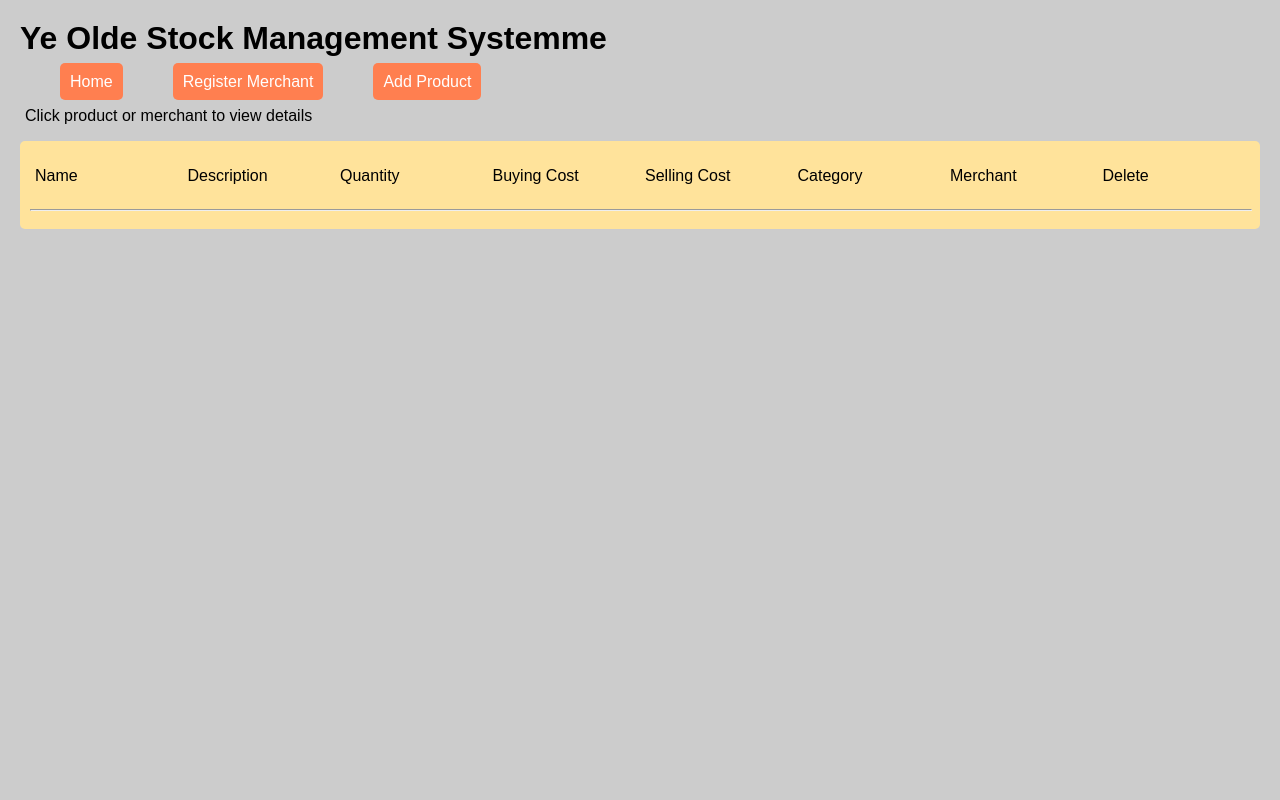
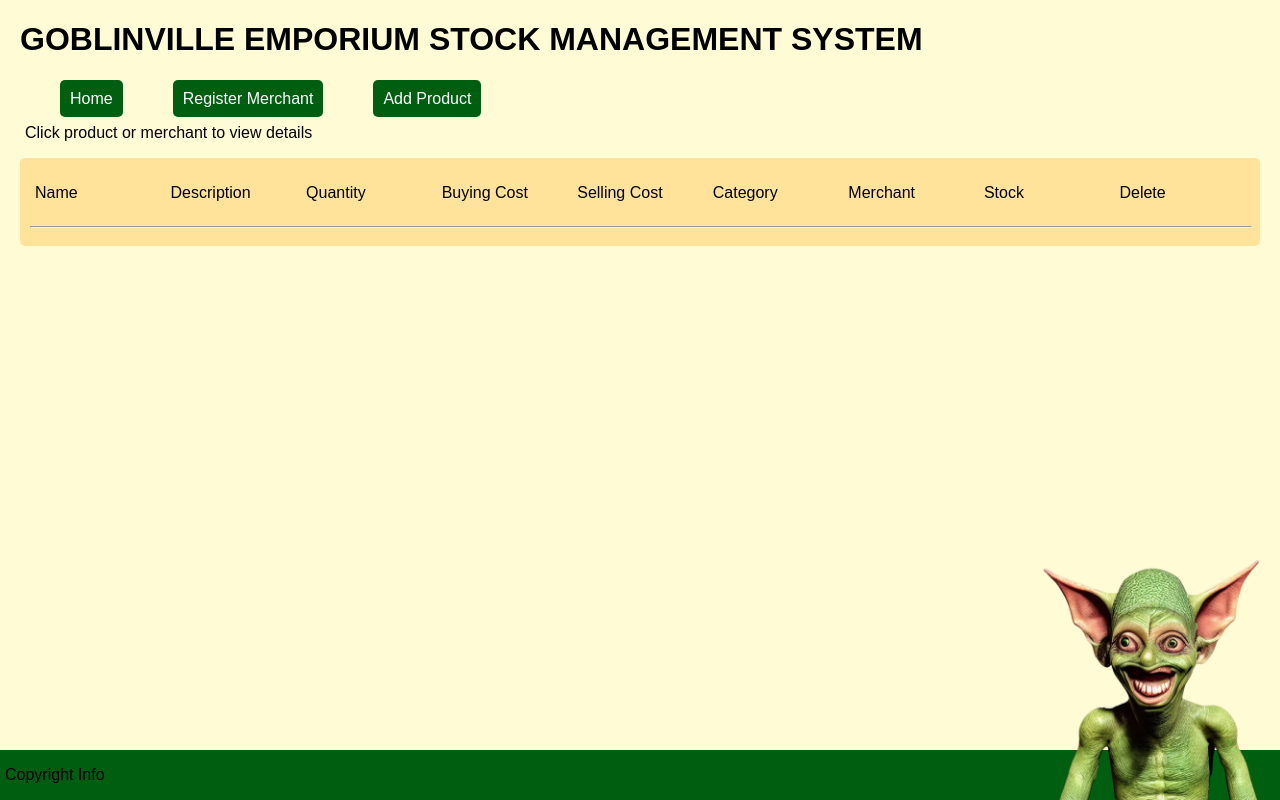
Before and after one commit to UhOhSpiders/shop_inventory, a Flask app: page / in a window 1280 px wide. Run offline with Flask 3, Linux system fonts and the light colour scheme; data that the repository does not hold is empty; some libraries are stand-ins or nearby versions.

Commit message:
mvp reached

```diff
--- a/console.py
+++ b/console.py
@@ -7,10 +7,10 @@ import repositories.merchant_repository as merchant_repository
 
 product_repository.delete_all()
 merchant_repository.delete_all()
-merchant_1 = Merchant('Grogg', 'Chaotic', 'Good')
+merchant_1 = Merchant('Grogg', 'Chaotic', 'Good', 'grogg@gmail.com')
 merchant_repository.save(merchant_1)
-product_1 = Product('Lolipop', 'melted', 12, 10, 12, 'misc', 10, merchant_1)
-product_2 = Product('Pocket Lint', 'useless', 12, 2, 2, 'misc', 10, merchant_1)
+product_1 = Product('Lolipop', 'melted', 12.50, 10, 12, 'misc', 10, merchant_1)
+product_2 = Product('Pocket Lint', 'useless', 12.32, 2, 2, 'misc', 10, merchant_1)
 product_repository.save(product_1)
 product_repository.save(product_2)
 # merchant_repository.select(21)
--- a/controllers/products_controller.py
+++ b/controllers/products_controller.py
@@ -72,7 +72,8 @@ def create_merchant():
     merchant_name = request.form['merchant_name']
     ethics = request.form['ethics']
     morals = request.form['morals']
-    merchant = Merchant(merchant_name, ethics, morals)
+    email = request.form['email']
+    merchant = Merchant(merchant_name, ethics, morals, email)
     merchant_repository.save(merchant)
     return redirect("/")
 
@@ -96,6 +97,7 @@ def update_merchant(id):
     merchant_name = request.form['merchant_name']
     ethics = request.form['ethics']
     morals = request.form['morals']
-    merchant = Merchant(merchant_name, morals, ethics, id)
-    product_repository.update(merchant)
+    email = request.form['email']
+    merchant = Merchant(merchant_name, morals, ethics, email, id)
+    merchant_repository.update(merchant)
     return redirect("/")
--- a/db/shop_inventory.sql
+++ b/db/shop_inventory.sql
@@ -5,6 +5,7 @@ CREATE TABLE merchants (
     merchant_name VARCHAR(255),
     ethics VARCHAR(255),
     morals VARCHAR(255),
+    email VARCHAR(255),
     id SERIAL PRIMARY KEY
 );
 
@@ -13,8 +14,8 @@ CREATE TABLE products (
     product_name VARCHAR(255),
     product_description VARCHAR (255),
     stock_quantity INT,
-    buying_cost INT,
-    selling_cost INT,
+    buying_cost DECIMAL(13,2),
+    selling_cost DECIMAL(13,2),
     category VARCHAR(255),
     min_stock_level INT,
     merchant_id INT NOT NULL REFERENCES merchants(id)
--- a/models/merchant.py
+++ b/models/merchant.py
@@ -1,7 +1,8 @@
 class Merchant:
 
-    def __init__(self, merchant_name, ethics, morals, id = None):
+    def __init__(self, merchant_name, ethics, morals, email, id = None):
         self.merchant_name = merchant_name
         self.ethics = ethics
         self.morals = morals
+        self.email = email
         self.id = id
--- a/models/product.py
+++ b/models/product.py
@@ -1,6 +1,6 @@
 class Product:
 
-    def __init__(self, product_name, product_description, stock_quantity, buying_cost, selling_cost, category,min_stock_level, merchant, id = None):
+    def __init__(self, product_name, product_description, stock_quantity, buying_cost, selling_cost, category,min_stock_level, merchant,  id = None):
         self.product_name = product_name
         self.product_description = product_description
         self.stock_quantity = stock_quantity
--- a/static/style.css
+++ b/static/style.css
@@ -2,25 +2,47 @@ body{
     font-family: sans-serif;
     margin: 20px;
     height: 200px;
-    background-color: #cccccc;
-    /* background-image: repeating-linear-gradient(red, yellow 10%, green 20%); */
+    background-color: #fffbd4;
 }
 
 h1{
-    margin: auto;
+    padding-bottom: 10px;
+    width: 100%;
 }
 
 nav > ul > li > a{
-    background-color: coral;
+    background-color: #005e10;
     padding: 10px;
     border-radius: 5px;
     text-decoration: none;
     color: white;
 }
 
+ul{
+    list-style: none;
+    display: flex;
+    gap: 50px;
+}
+
+nav > ul > li > a:hover, .button:hover{
+    background-color:#288710;
+}
+
+section{
+    background-color: #FFE39B;
+    padding: 10px;
+    border-radius: 5px;
+}
+
 .grid-container{
     display: grid;
-    grid-template-columns: repeat(8,1fr);
+    grid-template-columns: repeat(9,1fr);
+}
+
+form{
+    gap: 10px;
+    display: flex;
+    flex-direction: column;
     background-color: #FFE39B;
     padding: 10px;
     border-radius: 5px;
@@ -31,13 +53,44 @@ p{
     padding-left: 5px;
 }
 
-ul{
-    list-style: none;
-    display: flex;
-    gap: 50px;
+
+
+.trash-button{
+        background: none;
+        color: inherit;
+        border: none;
+        padding: 0;
+        cursor: pointer;
+        outline: inherit;
+}
+
+i{
+    color: grey;
+}
+
+i:hover{
+    cursor: pointer;
+    color: black;
 }
 
 hr{
-    grid-column: 1 / 9;
+    grid-column: 1 / 10;
     width: 100%;
 }
+
+footer{
+    background-color: #005e10;
+    position: absolute;
+    width: 100%;
+    left: 0;
+    bottom: 0;
+}
+
+img{
+    position:absolute;
+    z-index: 1;
+    bottom: 0;
+    right:0;
+    height: 30%;
+    pointer-events: none;
+}
--- a/templates/base.html
+++ b/templates/base.html
@@ -10,7 +10,7 @@
 </head>
 <body>
     <header>
-    <h1>Ye Olde Stock Management Systemme</h1>
+    <h1>GOBLINVILLE EMPORIUM STOCK MANAGEMENT SYSTEM</h1>
     <nav>
         <ul class="menu">
         <li><a href="/">Home</a></li>
@@ -22,5 +22,10 @@
 
 {% block content %}
 {% endblock %}
+<img src="/static/goblin.png">
+<footer>
+    <p>Copyright Info</p>
+</footer>
+
 </body>
 </html>
--- a/templates/index.html
+++ b/templates/index.html
@@ -9,9 +9,11 @@
     <p>Selling Cost</p>
     <p>Category</p>
     <p>Merchant</p>
+    <p>Stock</p>
     <p>Delete</p>
     <hr>
     {% for product in products %}
+
         <a href="/products/{{product.id}}"> <p>{{ product.product_name }} </p> </a>
         <p>{{ product.product_description }} </p>
         <p>{{ product.stock_quantity }} </p>
@@ -19,9 +21,15 @@
         <p>{{ product.selling_cost }} </p>
         <p>{{ product.category }} </p>
         <a href="/merchants/{{product.merchant.id}}"><p>{{ product.merchant.merchant_name }} </p> </a>
+        {% if product.stock_quantity < product.min_stock_level %}
+        <p>LOW STOCK</p>
+        {% else %}
+        <p>STOCK GOOD</p>
+        {% endif %}
         <form class="delete-form" action="/products/delete/{{product.id}}" method="POST">
-            <button class="trash-button"><i class="fa fa-trash-o fa-3x" style="color:red" aria-hidden="true"></i></button>
+            <button class="trash-button"><i class="fa fa-trash-o fa-3x" aria-hidden="true"></i></button>
         </form>
+
     {% endfor %}
 </section>
 {% endblock %}
--- a/templates/merchants/edit.html
+++ b/templates/merchants/edit.html
@@ -21,6 +21,12 @@
             <option value="Evil">Evil</option>
         </select>
     </div>
+    <div>
+        <label for="email">Email:</label>
+        <input type="email" id="email" name="email" placeholder="merchant@emial.org" required>
+    </div>
+    <div>
     <button type="submit">Update Merchant</button>
+</div>
 </form>
 {% endblock %}
--- a/templates/product_details.html
+++ b/templates/product_details.html
@@ -1,7 +1,7 @@
 {% extends "base.html" %}
 
 {% block content %}
-<a href="/products/{{product.id}}/edit">Edit button here</a>
+<section>
     <p>{{ product.product_name }} </p>
     <p>{{ product.product_description }} </p>
     <p>{{ product.stock_quantity }} </p>
@@ -9,5 +9,6 @@
     <p>{{ product.selling_cost }} </p>
     <p>{{ product.category }} </p>
     <p>{{ product.merchant.merchant_name }} </p>
-<p>{{ product.id }}</p>
+    <a href="/products/{{product.id}}/edit" class="button"><p>Edit Product Details</p></a>
+</section>
 {% endblock %}
--- a/templates/products/edit.html
+++ b/templates/products/edit.html
@@ -38,13 +38,14 @@ Edit {{product.product_name}} bellow
     <div>
         <label for="merchant">Merchant:</label>
         <select id="merchant" name="merchant_id">
-            <option value="" disabled selected hidden>Please Choose...</option>
         {% for merchant in merchants %}
             <option value="{{ merchant.id }}" >{{ merchant.merchant_name }}</option>
           {% endfor %}
         </select>
     </div>
+    <div>
 
-    <button type="submit">Save New Details</button>
+        <button type="submit">Save New Details</button>
+    </div>
 </form>
 {% endblock %}
```
Also changed, not shown: repositories/merchant_repository.py (+6 -6 lines), templates/merchant_details.html (+24 -3 lines), templates/merchants/new.html (+8 -2 lines), templates/products/new.html (+6 -2 lines), static/goblin.png (added), static/speechbubble.png (added). Lines whose indentation alone changed are shown as unchanged.
